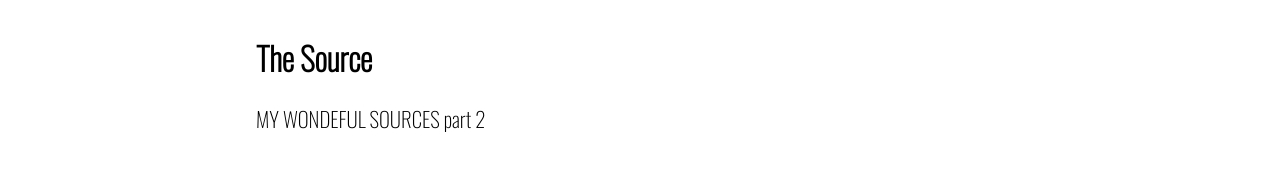
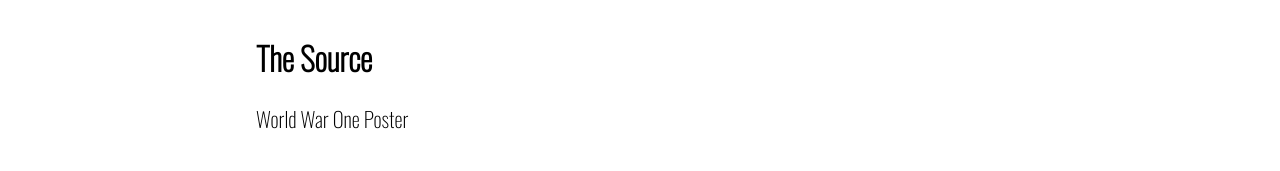
Before and after one commit to carolinekness/wwiposter, a Jekyll site: the page built from 002_source.md, in a window 1280 px wide. Shown: the part 201-372 px from the top of the page. Built offline with Jekyll 4.4.1, drawn with Linux system fonts in a browser that asks for light colours.

Commit message:
Update 002_source.md

```diff
--- a/002_source.md
+++ b/002_source.md
@@ -6,13 +6,8 @@ number: 002
 
 # The Source
 
-MY WONDEFUL SOURCES part 2
-<!-- <iframe width="420" height="315" src="https://www.youtube.com/watch?v=EmSrQCDsMv4&t=1282s&ab_channel=BillRaymond" frameborder="0" ></iframe> -->
+World War One Poster
 
-{% assign media = site.mindoc_media | sort: "order" | where_exp: "item", "item.page == 'source'" | where_exp: "item", "item.media_type == 'image'" %}
+{% assign intro_images = site.mindoc_media | sort: "order" | where_exp: "item", "item.page == 'source'" | where_exp: "item", "item.media_type == 'image'" |  where_exp: "item", "item.order == '01'" %}
 
-{% include media.html pages=media %}
-
-{% assign media = site.mindoc_media | sort: "order" | where_exp: "item", "item.page == 'source'" | where_exp: "item", "item.media_type == 'video'" %}
-
-{% include media.html pages=media %}
+{% include media.html pages=intro_images %}
```
